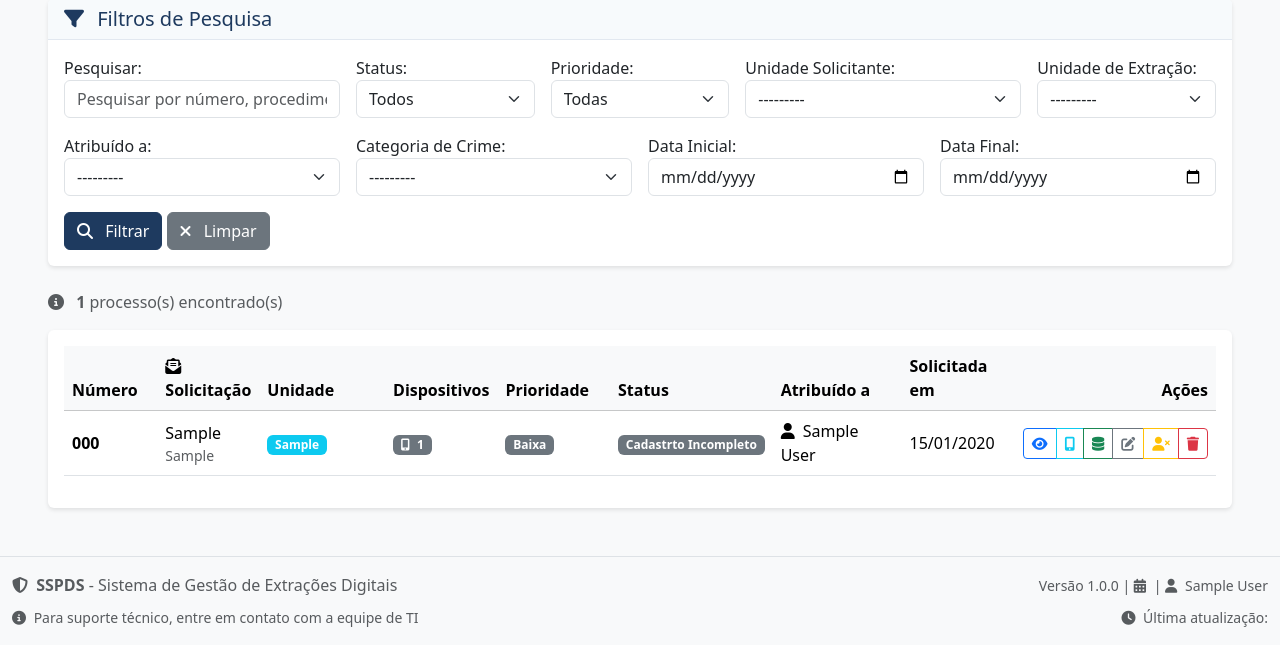
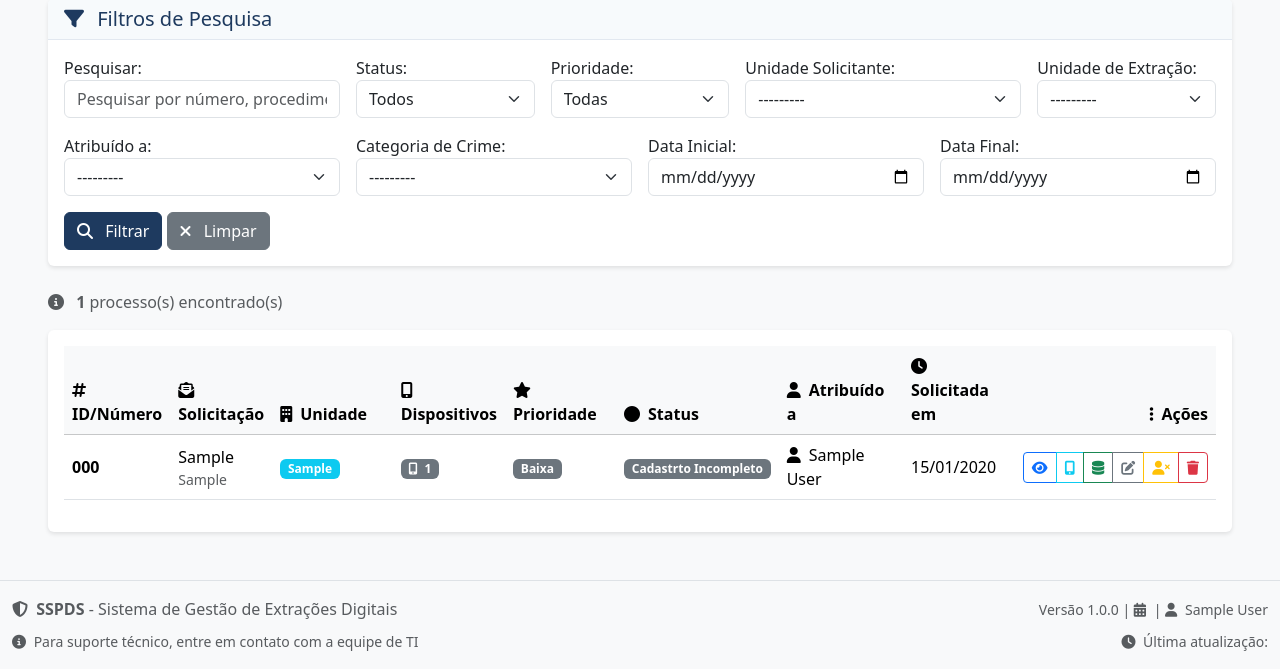
Before and after one commit to leonardofandrade/next, a Django app: page /next/cases/ in a window 1280 px wide. Shown: the part 205-874 px from the top of the page. Before the commit the page ends 832 px from the top, so only its background shows below. Run offline with Django 5.2, Linux system fonts and the light colour scheme; a user stored in the database is signed in; tables that the repository leaves empty hold one stand-in row (values such as "Sample post"); some libraries are stand-ins or nearby versions.

Commit message:
feat(templates): enhance case list table headers with icons and improve ID display
- Updated the case list template to include Font Awesome icons in table headers for better visual representation.
- Changed the default display of case numbers to show the case ID when no number is available, improving clarity in case identification.

```diff
--- a/templates/cases/case_list.html
+++ b/templates/cases/case_list.html
@@ -97,22 +97,22 @@ Gerencie todos os processos de extração
                     <table class="table table-hover align-middle">
                         <thead class="table-light">
                             <tr>
-                                <th style="width: 100px;">Número</th>
+                                <th style="width: 100px;"><i class="fas fa-hashtag me-2"></i>ID/Número</th>
                                 <th> <i class="fas fa-envelope-open-text me-2"></i>Solicitação</th>
-                                <th style="width: 150px;">Unidade</th>
-                                <th style="width: 100px;">Dispositivos</th>
-                                <th style="width: 120px;">Prioridade</th>
-                                <th style="width: 150px;">Status</th>
-                                <th style="width: 150px;">Atribuído a</th>
-                                <th style="width: 120px;">Solicitada em</th>
-                                <th style="width: 150px;" class="text-end">Ações</th>
+                                <th style="width: 150px;"><i class="fas fa-building me-2"></i>Unidade</th>
+                                <th style="width: 100px;"><i class="fas fa-mobile-alt me-2"></i>Dispositivos</th>
+                                <th style="width: 120px;"><i class="fas fa-star me-2"></i>Prioridade</th>
+                                <th style="width: 150px;"><i class="fas fa-circle me-2"></i>Status</th>
+                                <th style="width: 150px;"><i class="fas fa-user me-2"></i>Atribuído a</th>
+                                <th style="width: 120px;"><i class="fas fa-clock me-2"></i>Solicitada em</th>
+                                <th style="width: 150px;" class="text-end"><i class="fas fa-ellipsis-v me-2"></i>Ações</th>
                             </tr>
                         </thead>
                         <tbody>
                             {% for case in page_obj %}
                             <tr>
                                 <td>
-                                    <strong>{{ case.number|default:"Rascunho" }}</strong>
+                                    <strong>{{ case.number|default:case.id }}</strong>
                                 </td>
                                 <td>
                                     <div class="text-truncate" style="max-width: 250px;" title="{{ case.request_procedures }}">
```
